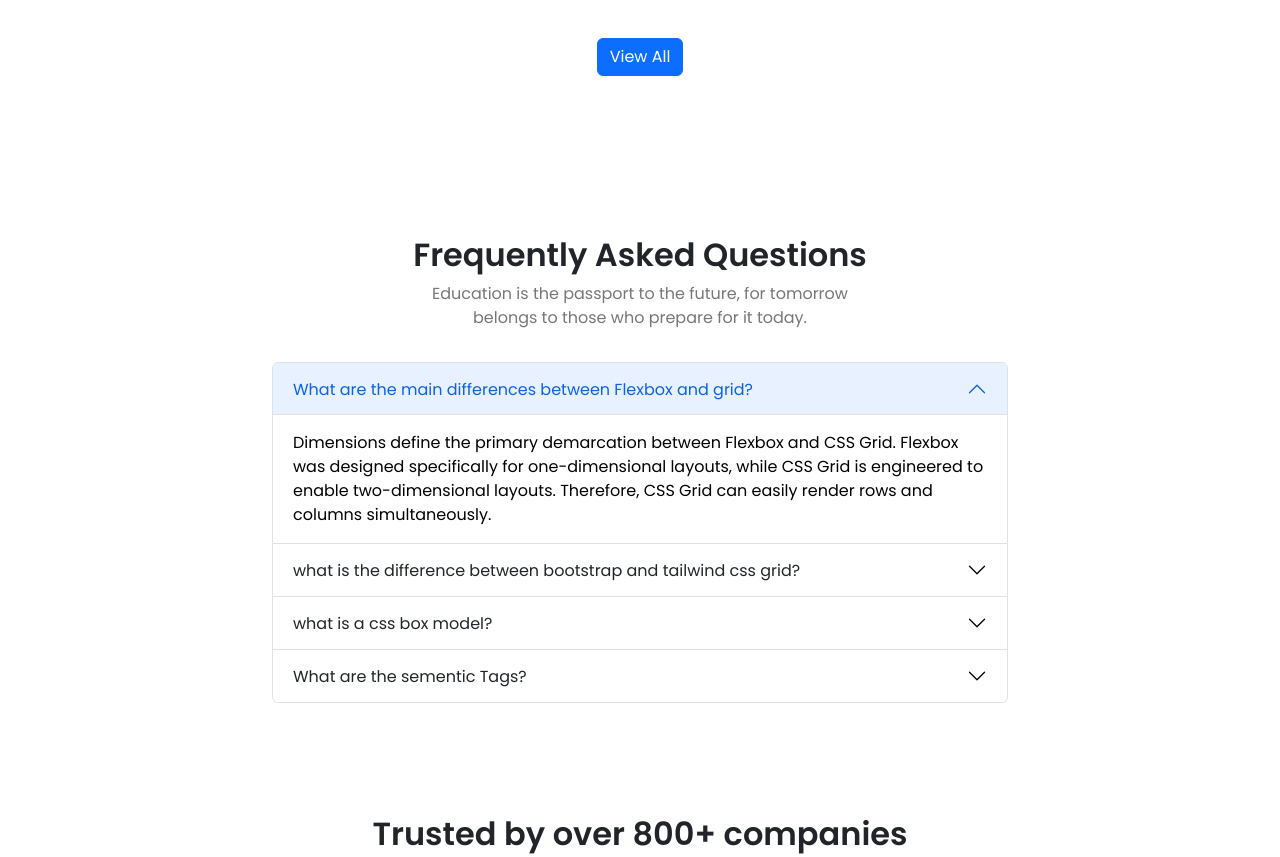
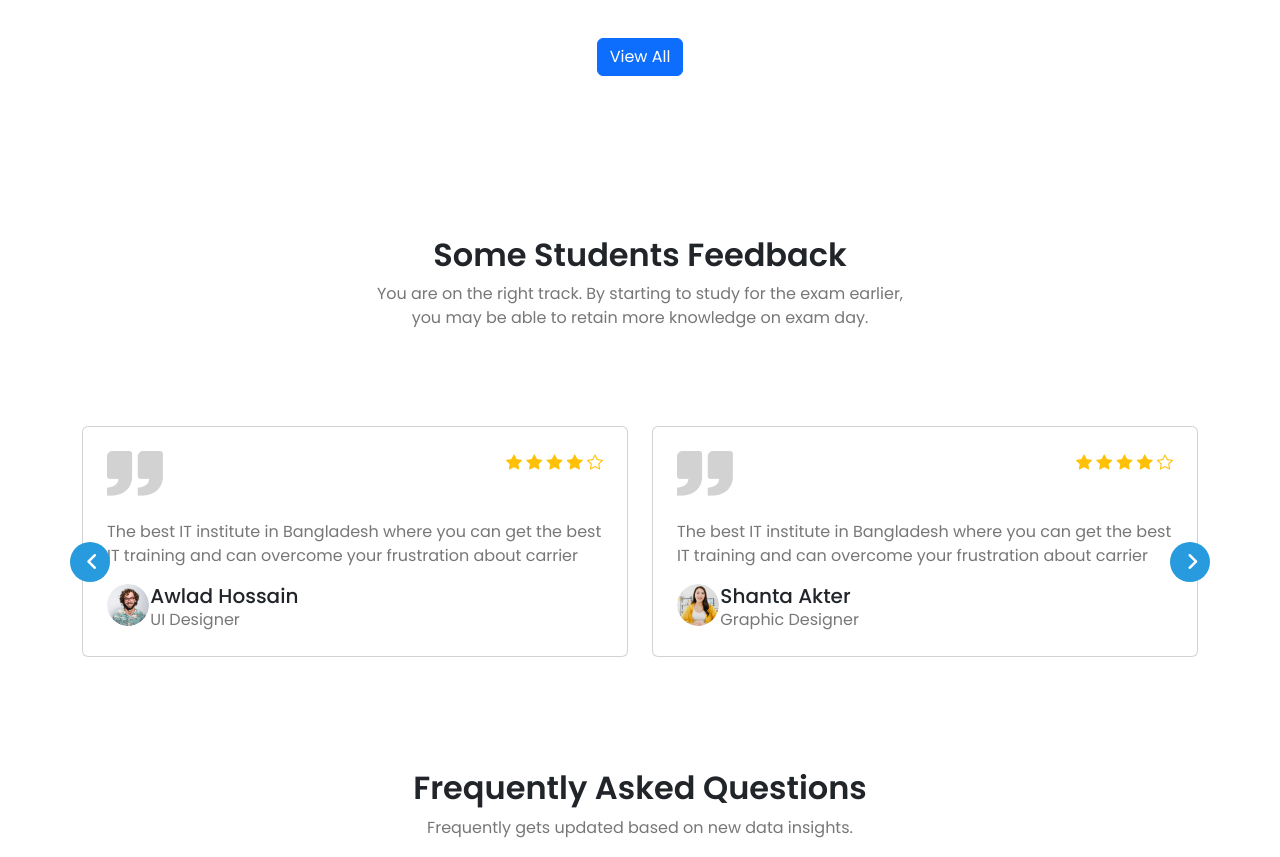
Before and after one commit to TahsinMostafiz/EdTech_website_with_bootstrap, a plain HTML site: page index.html in a window 1280 px wide. Shown: the part 3460-4317 px from the top of the page. Drawn offline with nearby package versions, Linux system fonts and the light colour scheme.

Commit message:
Fixed some bugs and added Student feeback section

```diff
--- a/css/style.css
+++ b/css/style.css
@@ -13,6 +13,17 @@ body{
     padding-top: 7rem;
 }
 
+.feedback-btn p i::before{
+    background: #289BDE;
+    width: 2.5rem;
+    height: 2.5rem;
+    border-radius: 50%;
+    display: inline-block;
+    font-size: 1.25rem;
+    padding: 0.625rem;
+    padding-left: 1rem;
+    cursor: pointer;
+}
 
 /* ==== Slider ==== */
 
--- a/index.html
+++ b/index.html
@@ -18,6 +18,9 @@
     <link rel="stylesheet" href="https://cdn.jsdelivr.net/npm/bootstrap@5.2.0/dist/css/bootstrap.min.css">
     <!-- Bootstrap Icons Link -->
     <link rel="stylesheet" href="https://cdn.jsdelivr.net/npm/bootstrap-icons@1.9.1/font/bootstrap-icons.css">
+
+    <!-- Font Awesome CDN Link -->
+    <link rel="stylesheet" href="https://cdnjs.cloudflare.com/ajax/libs/font-awesome/6.1.2/css/all.min.css"/>
 
     <!-- Custom CSS File Link -->
     <link rel="stylesheet" href="./css/style.css">
@@ -387,6 +390,90 @@
             </div>
         </section>
 
+        <!-- Students Feedback Section -->
+
+        <section class="section-padding">
+            <div class="container">
+                <div class="row">
+                    <div class="col-md-12 text-center">
+                        <div class="section-header pb-3">
+                            <h2 class="fw-semibold">Some Students Feedback</h2>
+                            <p class="text-color">You are on the right track. By starting to study for the exam earlier,<br> you may be able to retain more knowledge on exam day.</p>
+                        </div>
+                    </div>
+                </div>
+                <div class="row mt-5 gy-3">
+                    <div class="col-12 col-lg-6 position-relative">
+                        <div class="card p-4">
+                            <div class="d-flex justify-content-between">
+                                <img src="./images/comma.png" alt="comma">
+                                <div class="stars">
+                                    <ul class="">
+                                        <li class="text-warning d-inline"><i class="bi bi-star-fill"></i></li>
+                                        <li class="text-warning d-inline"><i class="bi bi-star-fill"></i></li>
+                                        <li class="text-warning d-inline"><i class="bi bi-star-fill"></i></li>
+                                        <li class="text-warning d-inline"><i class="bi bi-star-fill"></i></li>
+                                        <li class="text-warning d-inline"><i class="bi bi-star"></i></li>
+                                    </ul>
+                                </div>
+                            </div>
+
+                            <p class="text-color mt-4">The best IT institute in Bangladesh where you can get the best IT training and can overcome your frustration about carrier</p>
+
+                            <div class="row">
+                                <div class="col-2 col-xl-1 ">
+                                    <img src="./images/student/student-5.png" alt="student" class=" rounded-circle">
+                                </div>
+                                <div class="col-10 col-xl-11">
+                                    <h5 class="card-title mb-0">Awlad Hossain</h5>
+                                    <p class="text-color card-text">UI Designer</p>
+                                </div>
+
+                            </div>
+                        </div>
+
+                        <div class="feedback-btn d-none d-lg-block">
+                            <p class="position-absolute top-50 start-0"><i class="fa-solid fa-angle-left text-white"></i></p>
+                        </div>
+                    </div>
+
+                    <div class="col-12 col-lg-6 position-relative">
+                        <div class="card p-4">
+                            <div class="d-flex justify-content-between">
+                                <img src="./images/comma.png" alt="comma">
+                                <div class="stars">
+                                    <ul class="">
+                                        <li class="text-warning d-inline"><i class="bi bi-star-fill"></i></li>
+                                        <li class="text-warning d-inline"><i class="bi bi-star-fill"></i></li>
+                                        <li class="text-warning d-inline"><i class="bi bi-star-fill"></i></li>
+                                        <li class="text-warning d-inline"><i class="bi bi-star-fill"></i></li>
+                                        <li class="text-warning d-inline"><i class="bi bi-star"></i></li>
+                                    </ul>
+                                </div>
+                            </div>
+
+                            <p class="text-color mt-4">The best IT institute in Bangladesh where you can get the best IT training and can overcome your frustration about carrier</p>
+
+                            <div class="row">
+                                <div class="col-2 col-xl-1 ">
+                                    <img src="./images/student/student-6.png" alt="student" class=" rounded-circle">
+                                </div>
+                                <div class="col-10 col-xl-11">
+                                    <h5 class="card-title mb-0">Shanta Akter</h5>
+                                    <p class="text-color card-text">Graphic Designer</p>
+                                </div>
+
+                            </div>
+                        </div>
+
+                        <div class="feedback-btn d-none d-lg-block">
+                            <p class="position-absolute top-50 end-0"><i class="fa-solid fa-angle-right text-white"></i></p>
+                        </div>
+                    </div>
+                </div>
+            </div>
+        </section>
+
         <!-- Questtions Section -->
 
         <section class="section-padding">
@@ -395,7 +482,7 @@
                     <div class="col-md-12 text-center">
                         <div class="section-header pb-3">
                             <h2 class="fw-semibold">Frequently Asked Questions</h2>
-                            <p class="text-color">Education is the passport to the future, for tomorrow <br> belongs to those who prepare for it today.</p>
+                            <p class="text-color">Frequently gets updated based on new data insights.</p>
                         </div>
                     </div>
                 </div>
```
